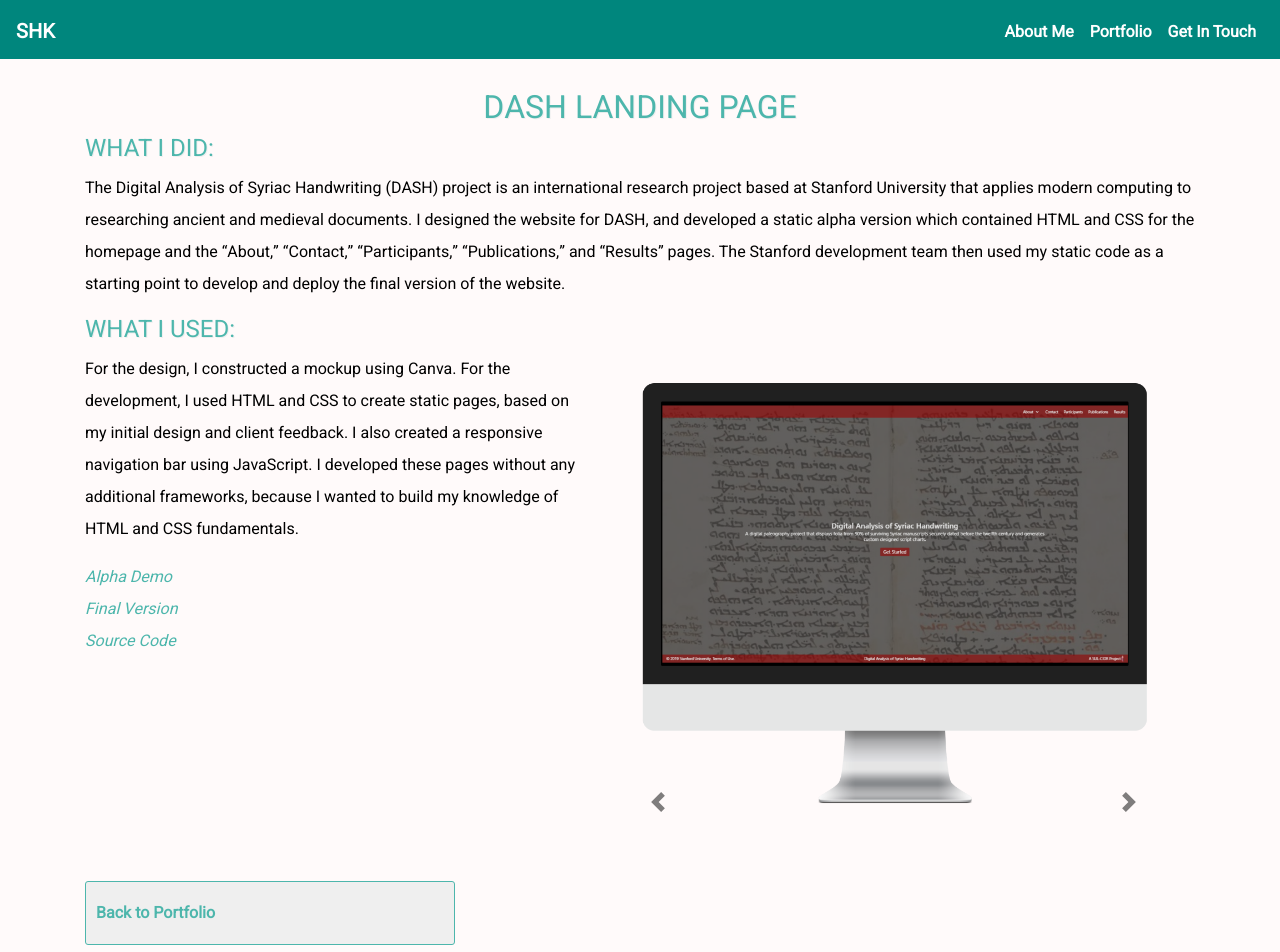
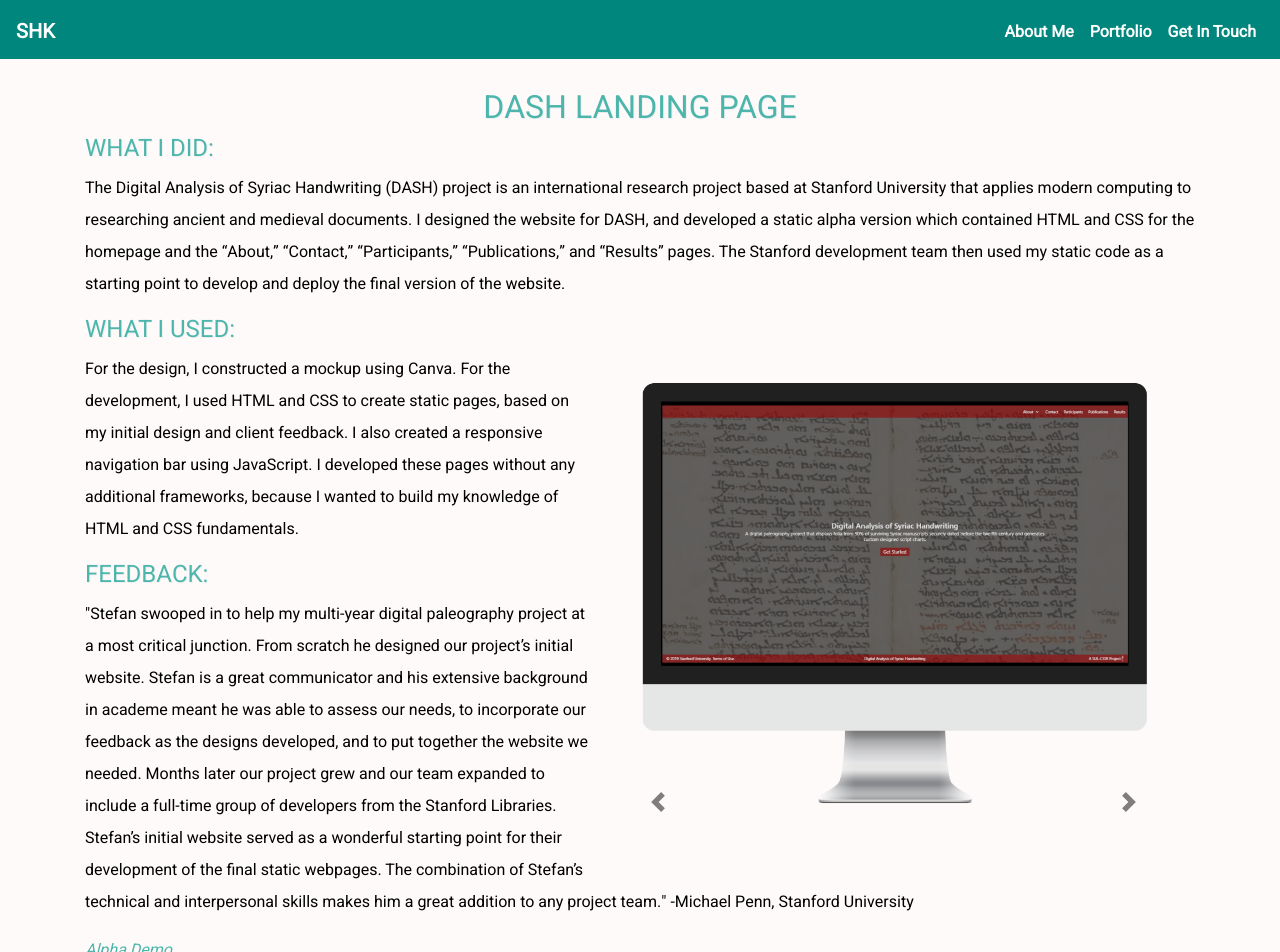
Before and after one commit to stefanhk31/portfolio-angular, an Angular app: page /portfolio/case-study/DashLandingPage in a window 1280 px wide. Shown: the top 952 px of the page. Built offline with nearby package versions, Linux system fonts and the light colour scheme.

Commit message:
Added feedback option to portfolio service, put in DASH feedback

```diff
--- a/src/app/portfolio/case-study/case-study.component.html
+++ b/src/app/portfolio/case-study/case-study.component.html
@@ -38,6 +38,14 @@
             {{item.itemDescription.tech}}
           </p>
         </div>
+        <div class="feedback-wrapper" *ngIf="item.itemDescription.feedback">
+          <h4>
+            Feedback:
+          </h4>
+          <p>
+            {{ item.itemDescription.feedback}}
+          </p>
+        </div>
         <div class="future-wrapper" *ngIf="item.itemDescription.future">
           <h4>
             Future directions:
--- a/src/app/portfolio/portfolio-items/portfolioItem.ts
+++ b/src/app/portfolio/portfolio-items/portfolioItem.ts
@@ -8,7 +8,8 @@
         srcCode: string,
         project: string,
         tech: string,
-        future: string
+        future: string,
+        feedback: string
     },
     itemImageDesktop: string,
     itemImageMobile: string
--- a/src/assets/api/portfolio/portfolio-items.json
+++ b/src/assets/api/portfolio/portfolio-items.json
@@ -9,6 +9,7 @@
       "srcCode": "https://github.com/stefanhk31/dash-stanford",
       "project": "The Digital Analysis of Syriac Handwriting (DASH) project is an international research project based at Stanford University that applies modern computing to researching ancient and medieval documents. I designed the website for DASH, and developed a static alpha version which contained HTML and CSS for the homepage and the “About,” “Contact,” “Participants,” “Publications,” and “Results” pages. The Stanford development team then used my static code as a starting point to develop and deploy the final version of the website.",
       "tech": "For the design, I constructed a mockup using Canva. For the development, I used HTML and CSS to create static pages, based on my initial design and client feedback. I also created a responsive navigation bar using JavaScript. I developed these pages without any additional frameworks, because I wanted to build my knowledge of HTML and CSS fundamentals.",
+      "feedback": "\"Stefan swooped in to help my multi-year digital paleography project at a most critical junction. From scratch he designed our project’s initial website. Stefan is a great communicator and his extensive background in academe meant he was able to assess our needs, to incorporate our feedback as the designs developed, and to put together the website we needed. Months later our project grew and our team expanded to include a full-time group of developers from the Stanford Libraries. Stefan’s initial website served as a wonderful starting point for their development of the final static webpages. The combination of Stefan’s technical and interpersonal skills makes him a great addition to any project team.\" -Michael Penn, Stanford University",
       "future": ""
     },
     "itemImageDesktop": "assets/img/dash_desktop.png",
```
